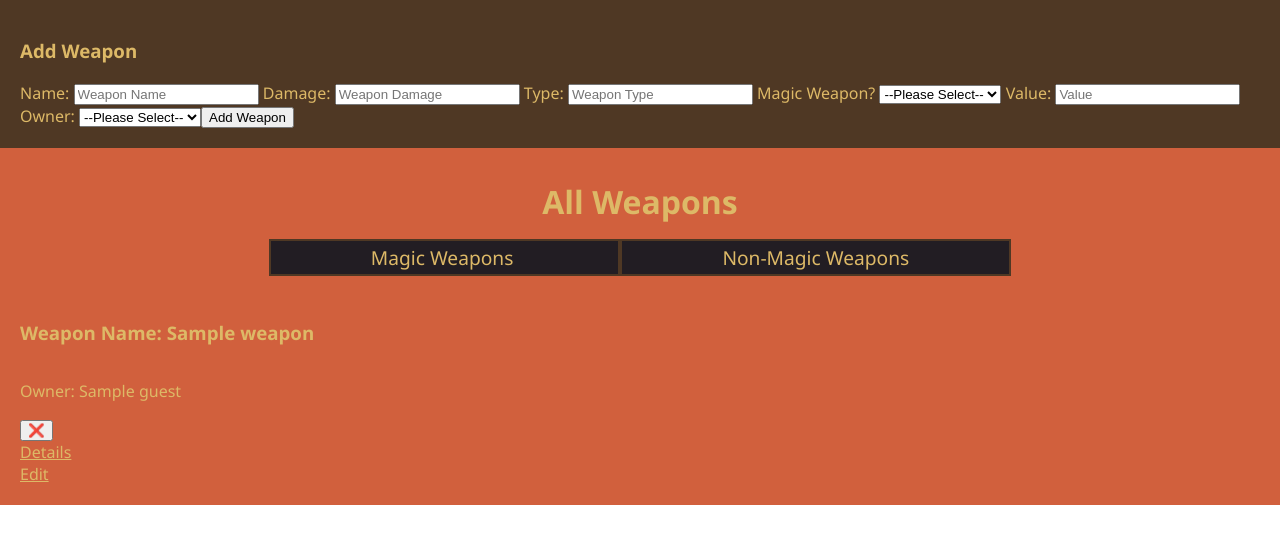
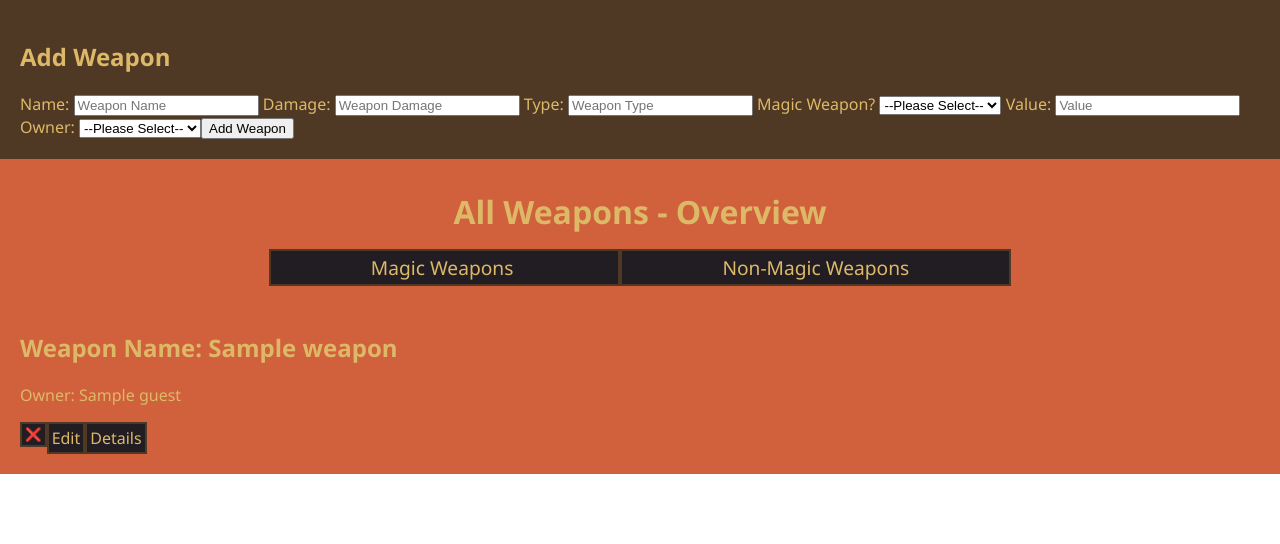
Before and after one commit to Osh2/TavernTrackr, a Flask app: page /weapons in a window 1280 px wide. Shown: the part 236-780 px from the top of the page. Run offline with Flask 2, Linux system fonts and the light colour scheme; a database or web service that is not in the repository returns one stand-in record (values such as "Sample title"); some libraries are stand-ins or nearby versions.

Commit message:
more CSS and extra navigation options

```diff
--- a/static/style.css
+++ b/static/style.css
@@ -76,17 +76,17 @@ body > section > a{
     background-color:  #D1603D;
     padding: 20px;
     color: #DDB967;
-    display: flex;
-    flex-direction: column;
     margin: 0;
 
 }
 
-.child{
+.list_items{
     display: flex;
     flex-direction: column;
-    flex-wrap: wrap;
 }
+
+
+
 
 #empty{
     background-color: #D1603D ;
@@ -108,5 +108,15 @@ body > section > a{
 #weapon_nav{
     background-color: #D1603D ;
     justify-content: space-between;
+}
 
+.buttons{
+    text-decoration: none;
+    border: solid 2px #4F3824;
+    background-color: #221D23;
+    padding: 3px;
 }
+
+.mini_menu{
+    display: flex;
+}
--- a/templates/guests/weapons.html
+++ b/templates/guests/weapons.html
@@ -10,6 +10,7 @@
         <h3>Name: {{weapon.name}}</h3>
         <p>Type: {{weapon.type}}</p>
         <p>Value: {{weapon.value}}gp</p>
+        <a href="/weapons/{{weapon.id}}/details" class = "buttons"> Details </a>
         {% else %}
         <h3 class="list"> No Stored Weapons </h3>
     </div>
--- a/templates/weapons/index.html
+++ b/templates/weapons/index.html
@@ -2,7 +2,7 @@
 {% block content %}
 
 <section class="add_form">
-        <h3> Add Weapon </h3>
+        <h2> Add Weapon </h2>
         <form action="/weapons" method="POST">
                 <label for="name">Name:</label>
                 <input type="text" name="name" id="name" placeholder="Weapon Name">
@@ -29,7 +29,7 @@
         </form>
 </section>
 <header id="weapon_nav">
-        <h1>All Weapons</h1>
+        <h1 id = "weapons_title">All Weapons - Overview</h1>
         <a href="/weapons/magic" id="specific_weapons"> Magic Weapons </a>
         <a href="/weapons/not_magic" id="specific_weapons">Non-Magic Weapons </a>
 </header>
@@ -38,14 +38,15 @@
 <main>
         {% for weapon in weapons %}
         <div class="list">
-
-                <h3> Weapon Name: {{ weapon.name }} </h3>
+                <h2> Weapon Name: {{ weapon.name }} </h2>
                 <p> Owner: {{weapon.owner.name}}</p>
-                <form action="/weapons/{{weapon.id}}/delete" method = "POST">
-                        <input type="submit" value = "❌">
-                </form>
-                <a href="/weapons/{{weapon.id}}/details"> Details </a>
-                <a href="/weapons/{{weapon.id}}/edit"> Edit </a>
+                <div class="mini_menu">
+                        <form action="/weapons/{{weapon.id}}/delete" method = "POST">
+                                <input type="submit" value = "❌" class="buttons">
+                        </form>
+                        <a href="/weapons/{{weapon.id}}/edit" class="buttons"> Edit </a>
+                        <a href="/weapons/{{weapon.id}}/details" class = "buttons"> Details </a>
+                </div>
         </div>
         {% endfor %}
 </main>
```
Also changed, not shown: templates/guests/details.html (+7 -1 lines), templates/guests/index.html (+7 -5 lines), templates/rooms/guests.html (+5 -5 lines), templates/rooms/index.html (+9 -7 lines), templates/weapons/details.html (+9 -3 lines), templates/weapons/magic_weapons.html (+7 -0 lines).
